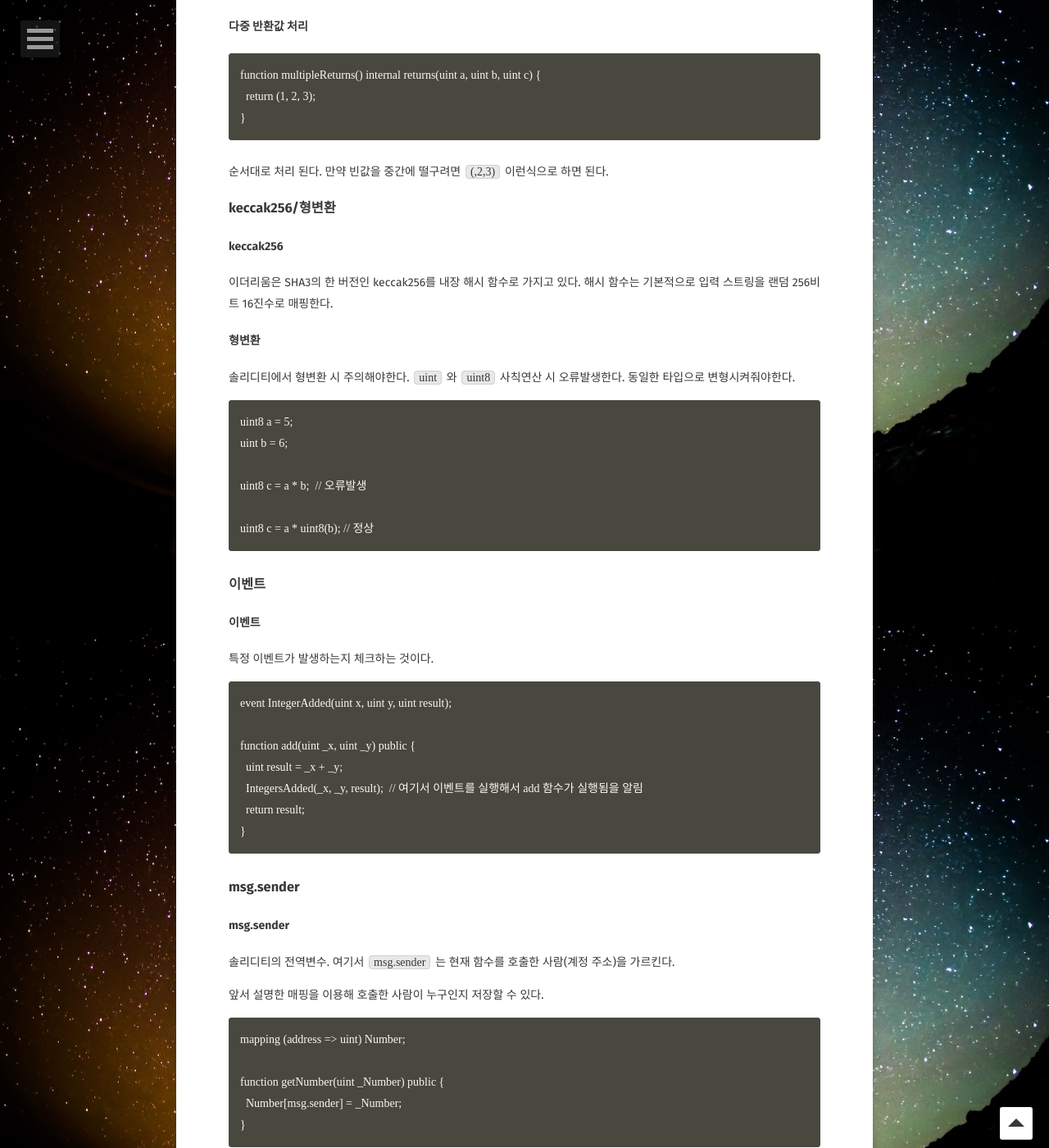
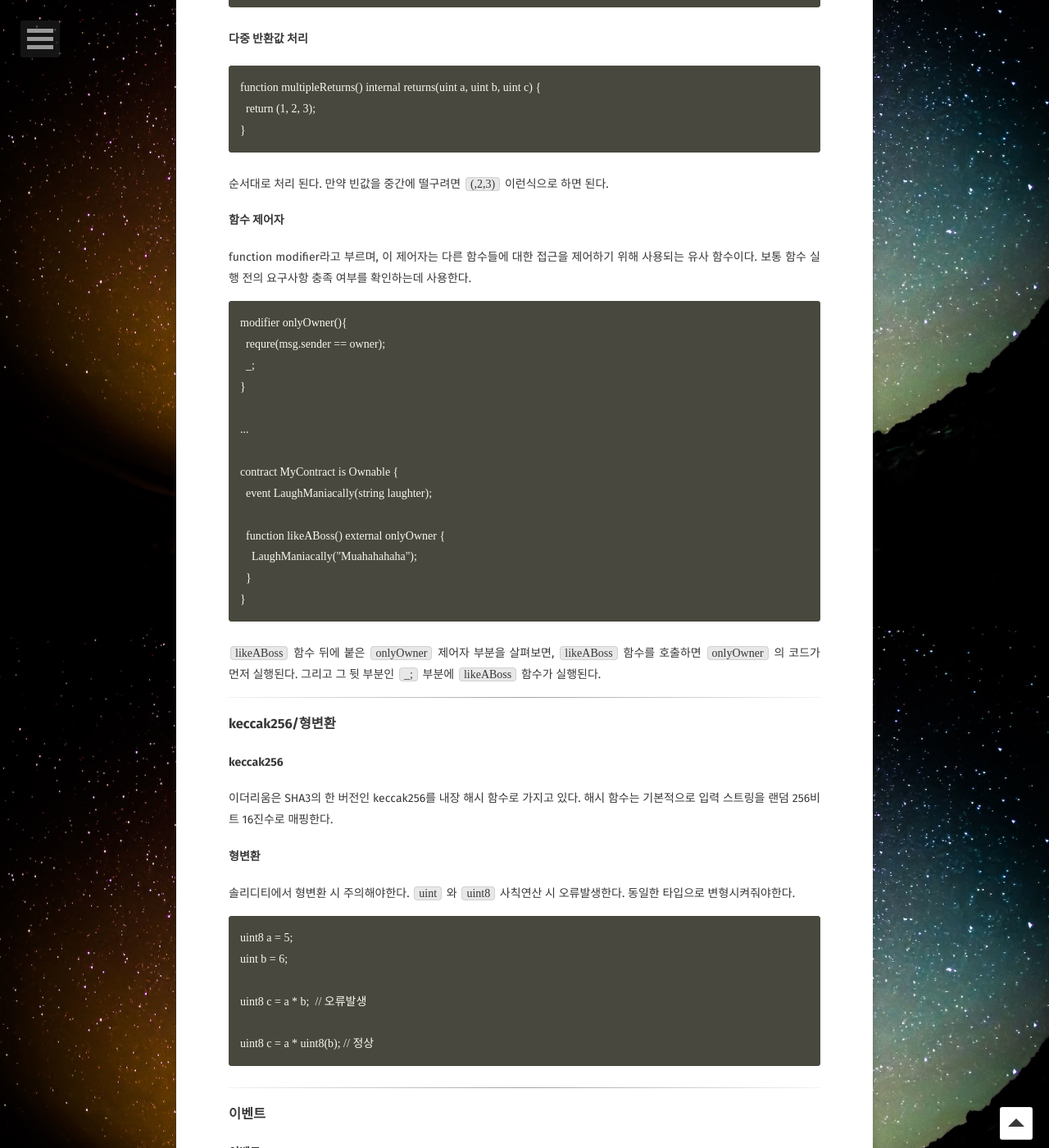
Before and after one commit to CodeMath/codemath.github.io, a Jekyll site: the page built from _posts/2018-04-03-[Solidity]이더리움-기반-Dapp-개발기(2)---Solidity-언어-정리.md, in a window 1280 px wide and 1400 px high, scrolled down 3736 px. Shown: the whole window at 82% size. Built offline with Jekyll 4.4.1, drawn with Linux system fonts in a browser that asks for light colours; some web fonts are replaced; comment, search, counter and statistics services are not loaded; some of the changed text lies outside the part shown.

Commit message:
Add: 함수제어자(function modifier) 내용 정리 완료 | 구분선 추가
 - 함수제어자 내용 추가

 - 구분선 추가

````diff
--- a/_posts/2018-04-03-[Solidity]이더리움-기반-Dapp-개발기(2)---Solidity-언어-정리.md
+++ b/_posts/2018-04-03-[Solidity]이더리움-기반-Dapp-개발기(2)---Solidity-언어-정리.md
@@ -85,7 +85,7 @@ mapping (address => uint) public accountBalance;
 
 파이썬의 dict와 비슷(?)한 느낌. `key-value` 저장소를 말함. 데이터를 저장/검색할 수 있다. 즉, 위의 예시에서는 `address` 가 `key`가 되고 `uint`인 값이 저장된다.
 
-
+* * *
 
 ### 함수
 
@@ -182,6 +182,29 @@ function multipleReturns() internal returns(uint a, uint b, uint c) {
 
 순서대로 처리 된다. 만약 빈값을 중간에 떨구려면 `(,2,3)` 이런식으로 하면 된다.
 
+#### 함수 제어자
+function modifier라고 부르며, 이 제어자는 다른 함수들에 대한 접근을 제어하기 위해 사용되는 유사 함수이다. 보통 함수 실행 전의 요구사항 충족 여부를 확인하는데 사용한다.
+
+```
+modifier onlyOwner(){
+  requre(msg.sender == owner);
+  _;
+}
+
+...
+
+contract MyContract is Ownable {
+  event LaughManiacally(string laughter);
+
+  function likeABoss() external onlyOwner {
+    LaughManiacally("Muahahahaha");
+  }
+}
+```
+
+`likeABoss` 함수 뒤에 붙은 `onlyOwner` 제어자 부분을 살펴보면, `likeABoss` 함수를 호출하면 `onlyOwner` 의 코드가 먼저 실행된다. 그리고 그 뒷 부분인 `_;` 부분에 `likeABoss` 함수가 실행된다.
+
+* * *
 
 ### keccak256/형변환
 
@@ -203,7 +226,7 @@ uint8 c = a * b;  // 오류발생
 uint8 c = a * uint8(b); // 정상
 ```
 
-
+* * *
 
 ### 이벤트
 
@@ -221,7 +244,7 @@ function add(uint _x, uint _y) public {
 }
 ```
 
-
+* * *
 
 ### msg.sender
 
@@ -241,6 +264,7 @@ function getNumber(uint _Number) public {
 
 매핑을 만들어 저장한다. 이때 매핑에 들어갈 키값은 `msg.sender`로 함수를 호출한 계정주소값에 해당한다.
 
+* * *
 
 ### Require
 
@@ -260,6 +284,7 @@ function sayHi(string _name) public returns (string) {
 
 위 함수의 인자로 들어온 값이 "satoshi"가 아니면 에러가 발생한다.
 
+* * *
 
 ### 상속/다른 파일 가져오기/상호작용
 
@@ -329,7 +354,7 @@ contract OddNumber {
 
 `OddNumber` 컨트랙트에서 `NumberInterface`의 `getNum`을 사용하기 위해 인터페이스를 사용.
 
-
+* * *
 
 ### 스토리지/메모리
 
````
